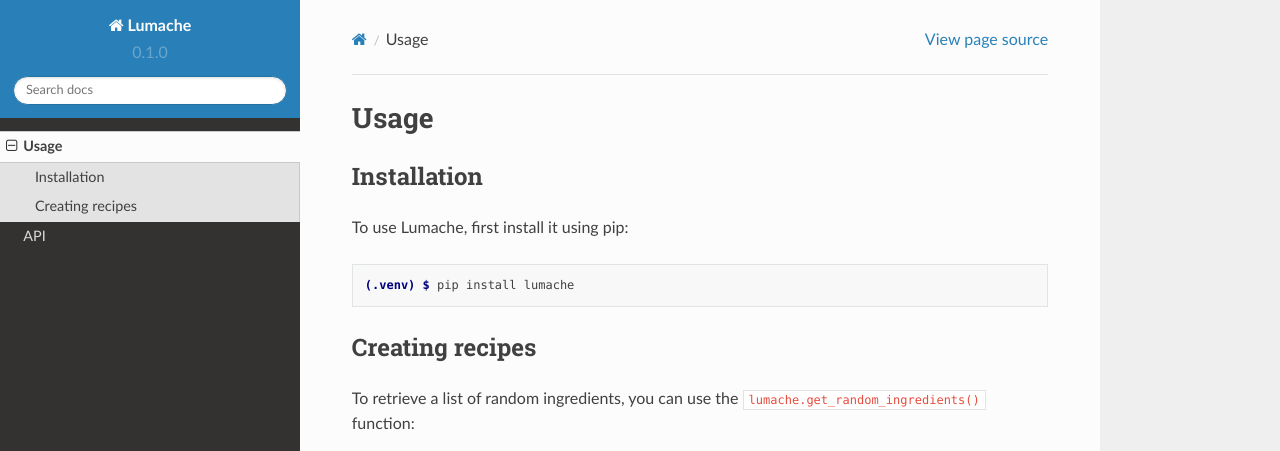
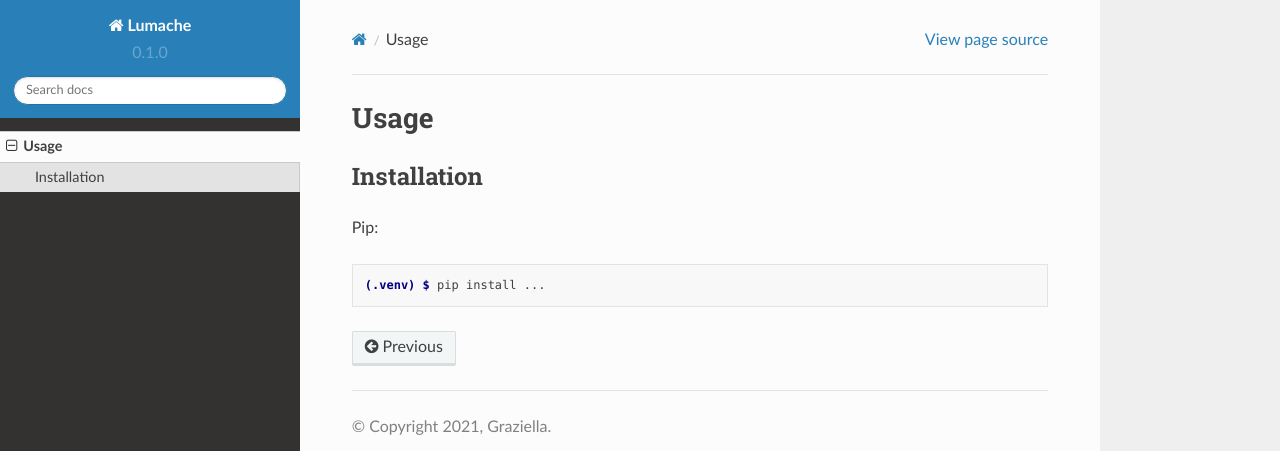
Before and after one commit to rjwills28/test_rtd1, a Sphinx documentation site: the page built from docs/source/usage.rst, in a window 1280 px wide and 1095 px high. Shown: the top 451 px of the window. Built offline with Sphinx 7.4.7 and the Read the Docs theme 2.0.0, drawn with Linux system fonts in a browser that asks for light colours; some of the changed text lies outside the part shown.

```diff
--- a/docs/source/conf.py
+++ b/docs/source/conf.py
@@ -20,8 +20,7 @@ extensions = [
 ]
 
 intersphinx_mapping = {
-    'python': ('https://docs.python.org/3/', None),
-    'sphinx': ('https://www.sphinx-doc.org/en/master/', None),
+    'rtd2': ('https://wajr-test-rtd1.readthedocs.io/projects/wajr-test-rtd2/en/latest/', None)
 }
 intersphinx_disabled_domains = ['std']
 
--- a/docs/source/usage.rst
+++ b/docs/source/usage.rst
@@ -6,28 +6,8 @@ Usage
 Installation
 ------------
 
-To use Lumache, first install it using pip:
+Pip:
 
 .. code-block:: console
 
-   (.venv) $ pip install lumache
-
-Creating recipes
-----------------
-
-To retrieve a list of random ingredients,
-you can use the ``lumache.get_random_ingredients()`` function:
-
-.. autofunction:: lumache.get_random_ingredients
-
-The ``kind`` parameter should be either ``"meat"``, ``"fish"``,
-or ``"veggies"``. Otherwise, :py:func:`lumache.get_random_ingredients`
-will raise an exception.
-
-.. autoexception:: lumache.InvalidKindError
-
-For example:
-
->>> import lumache
->>> lumache.get_random_ingredients()
-['shells', 'gorgonzola', 'parsley']
+   (.venv) $ pip install ...
```
Also changed, not shown: docs/source/api.rst (deleted, +0 -7 lines), docs/source/index.rst (+9 -8 lines), lumache.py (deleted, +0 -23 lines).
